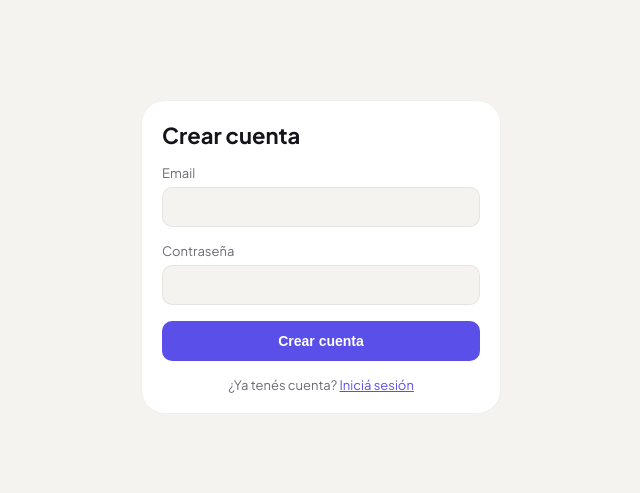
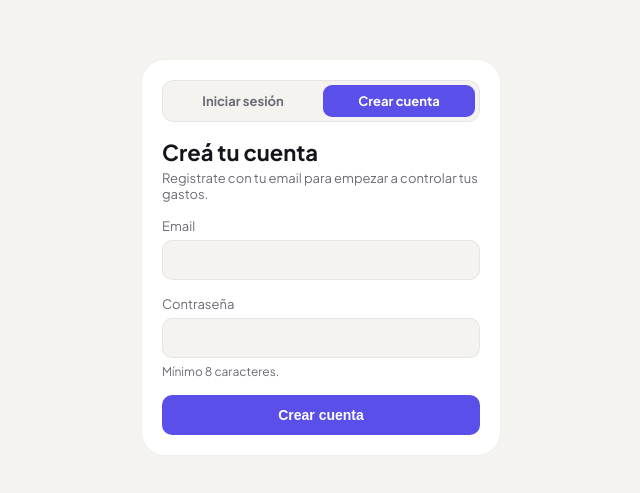
Before and after one commit to valenberdev/control-gastos, a React (Vite) app in the folder apps/web/: page /registro in a window 1280 px wide. Shown: the part 143-636 px from the top of the page, without its empty margins (319-959 px from the left). Built offline with nearby package versions, Linux system fonts and the light colour scheme; no server answers.

Commit message:
feat: pestañas para distinguir login y registro

```diff
--- /dev/null
+++ b/apps/web/src/components/AuthTabs.tsx
@@ -0,0 +1,42 @@
+import { NavLink } from "react-router";
+
+const tabs = [
+  { to: "/login", label: "Iniciar sesión" },
+  { to: "/registro", label: "Crear cuenta" },
+];
+
+export default function AuthTabs() {
+  return (
+    <div
+      style={{
+        display: "flex",
+        background: "var(--bg)",
+        border: "1px solid var(--border)",
+        borderRadius: 12,
+        padding: 4,
+        gap: 4,
+      }}
+    >
+      {tabs.map(({ to, label }) => (
+        <NavLink
+          key={to}
+          to={to}
+          replace
+          style={({ isActive }) => ({
+            flex: 1,
+            textAlign: "center",
+            padding: "8px 0",
+            borderRadius: 9,
+            fontSize: 13,
+            fontWeight: 700,
+            textDecoration: "none",
+            background: isActive ? "var(--accent)" : "transparent",
+            color: isActive ? "#fff" : "var(--text-muted)",
+          })}
+        >
+          {label}
+        </NavLink>
+      ))}
+    </div>
+  );
+}
--- a/apps/web/src/pages/Login.tsx
+++ b/apps/web/src/pages/Login.tsx
@@ -1,6 +1,7 @@
 import { useState } from "react";
-import { useNavigate, Link } from "react-router";
+import { useNavigate } from "react-router";
 import { useAuth } from "../context/AuthContext";
+import AuthTabs from "../components/AuthTabs";
 
 export default function Login() {
   const { login } = useAuth();
@@ -45,7 +46,14 @@ export default function Login() {
           gap: 16,
         }}
       >
-        <h1 style={{ fontSize: 22 }}>Iniciar sesión</h1>
+        <AuthTabs />
+
+        <div style={{ display: "flex", flexDirection: "column", gap: 4 }}>
+          <h1 style={{ fontSize: 22 }}>Bienvenido de nuevo</h1>
+          <span style={{ fontSize: 13, color: "var(--text-muted)" }}>
+            Ingresá con tu email y contraseña.
+          </span>
+        </div>
 
         <label
           style={{
@@ -60,6 +68,7 @@ export default function Login() {
           <input
             type="email"
             required
+            autoComplete="email"
             value={email}
             onChange={(e) => setEmail(e.target.value)}
             style={inputStyle}
@@ -79,6 +88,7 @@ export default function Login() {
           <input
             type="password"
             required
+            autoComplete="current-password"
             value={password}
             onChange={(e) => setPassword(e.target.value)}
             style={inputStyle}
@@ -92,19 +102,6 @@ export default function Login() {
         <button type="submit" disabled={submitting} style={buttonStyle}>
           {submitting ? "Ingresando..." : "Ingresar"}
         </button>
-
-        <span
-          style={{
-            fontSize: 13,
-            color: "var(--text-muted)",
-            textAlign: "center",
-          }}
-        >
-          ¿No tenés cuenta?{" "}
-          <Link to="/registro" style={{ color: "var(--accent)" }}>
-            Registrate
-          </Link>
-        </span>
       </form>
     </div>
   );
--- a/apps/web/src/pages/Register.tsx
+++ b/apps/web/src/pages/Register.tsx
@@ -1,6 +1,7 @@
 import { useState } from "react";
-import { useNavigate, Link } from "react-router";
+import { useNavigate } from "react-router";
 import { useAuth } from "../context/AuthContext";
+import AuthTabs from "../components/AuthTabs";
 
 export default function Register() {
   const { register } = useAuth();
@@ -53,7 +54,14 @@ export default function Register() {
           gap: 16,
         }}
       >
-        <h1 style={{ fontSize: 22 }}>Crear cuenta</h1>
+        <AuthTabs />
+
+        <div style={{ display: "flex", flexDirection: "column", gap: 4 }}>
+          <h1 style={{ fontSize: 22 }}>Creá tu cuenta</h1>
+          <span style={{ fontSize: 13, color: "var(--text-muted)" }}>
+            Registrate con tu email para empezar a controlar tus gastos.
+          </span>
+        </div>
 
         <label
           style={{
@@ -68,6 +76,7 @@ export default function Register() {
           <input
             type="email"
             required
+            autoComplete="email"
             value={email}
             onChange={(e) => setEmail(e.target.value)}
             style={inputStyle}
@@ -87,10 +96,12 @@ export default function Register() {
           <input
             type="password"
             required
+            autoComplete="new-password"
             value={password}
             onChange={(e) => setPassword(e.target.value)}
             style={inputStyle}
           />
+          <span style={{ fontSize: 12 }}>Mínimo 8 caracteres.</span>
         </label>
 
         {error && (
@@ -100,19 +111,6 @@ export default function Register() {
         <button type="submit" disabled={submitting} style={buttonStyle}>
           {submitting ? "Creando cuenta..." : "Crear cuenta"}
         </button>
-
-        <span
-          style={{
-            fontSize: 13,
-            color: "var(--text-muted)",
-            textAlign: "center",
-          }}
-        >
-          ¿Ya tenés cuenta?{" "}
-          <Link to="/login" style={{ color: "var(--accent)" }}>
-            Iniciá sesión
-          </Link>
-        </span>
       </form>
     </div>
   );
```
